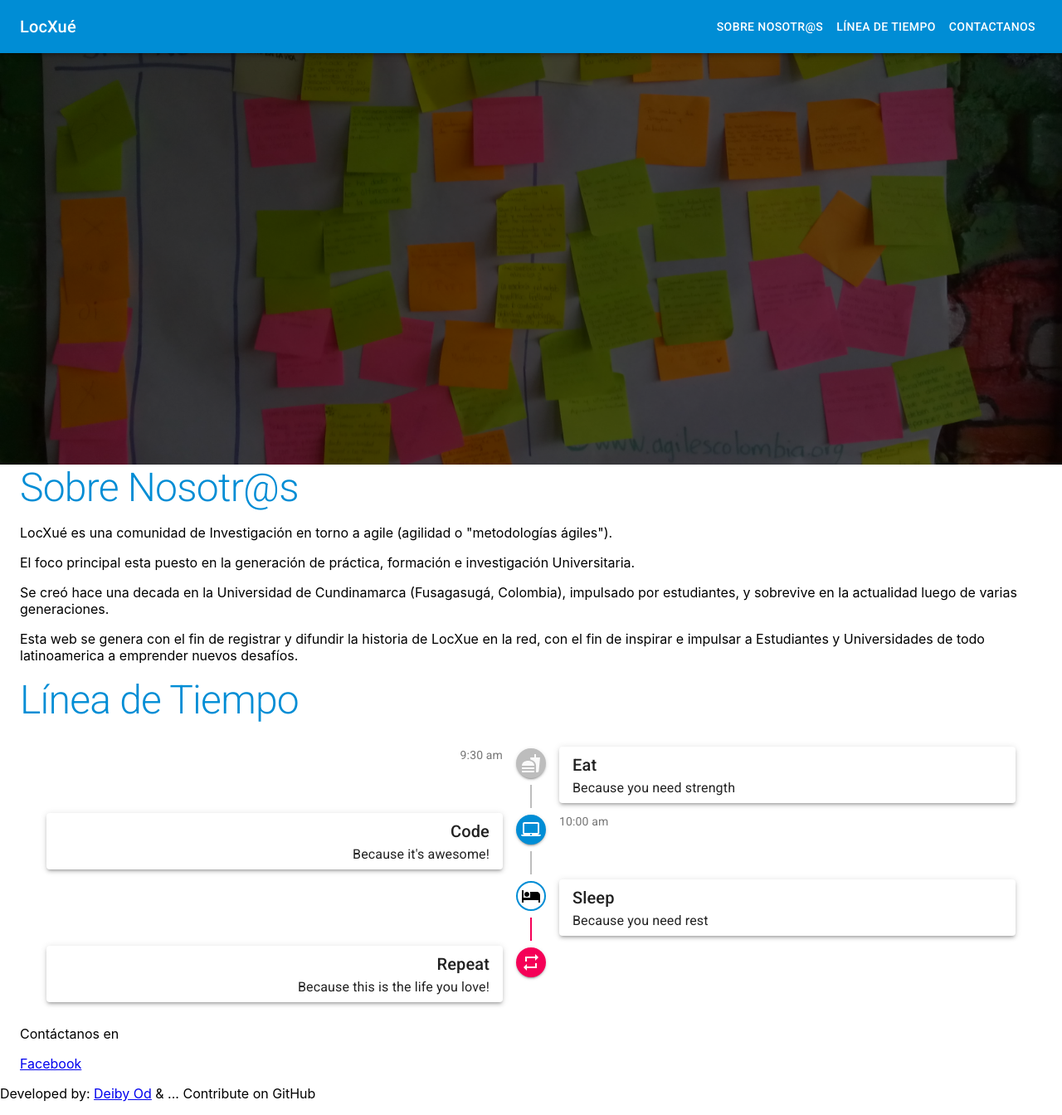
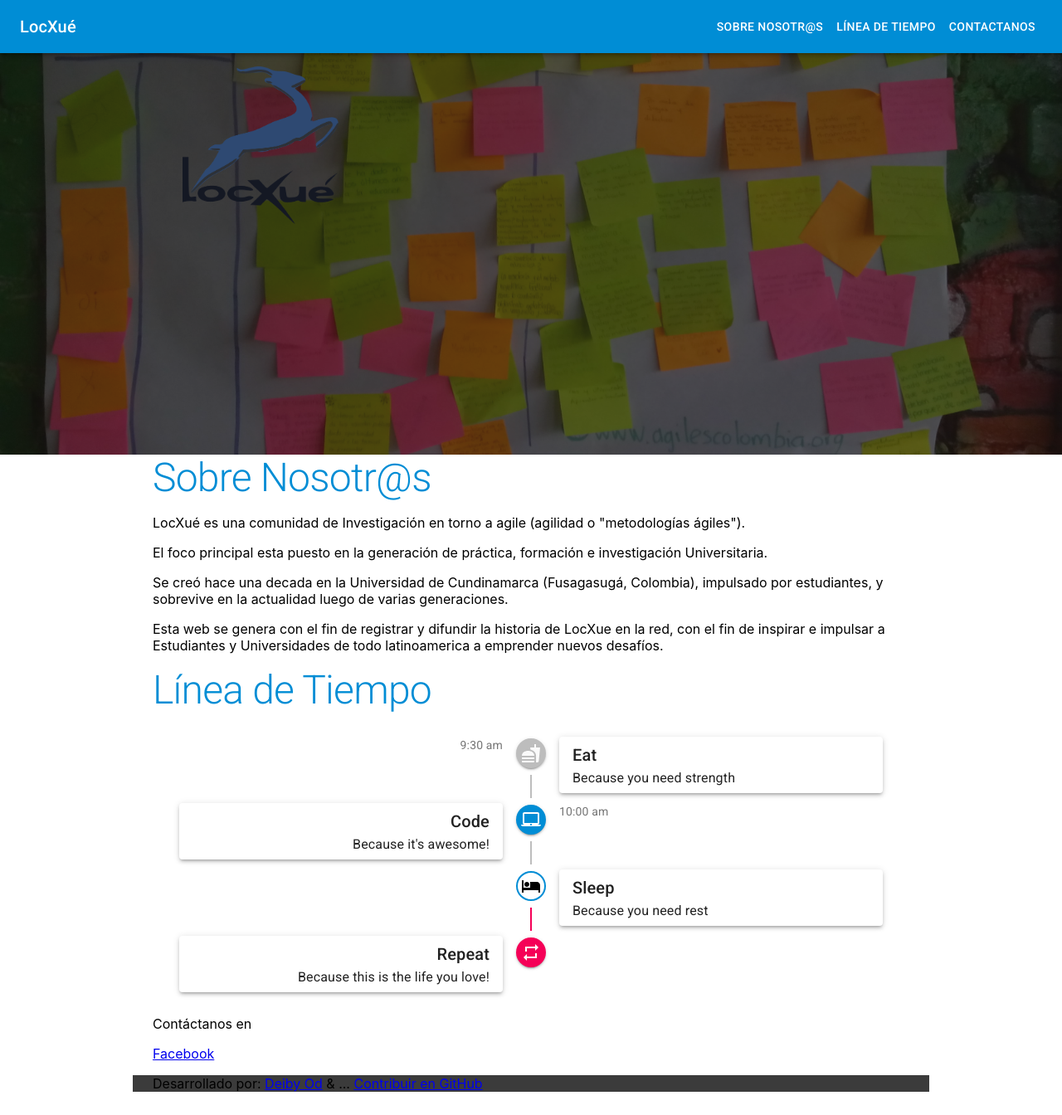
Before and after one commit to LocXue/locxue, a React (Create React App) app: page / in a window 1280 px wide. Shown: the whole page at 83% size. Built offline with nearby package versions, Linux system fonts and the light colour scheme.

Commit message:
Partial header and footer

```diff
--- a/src/App.js
+++ b/src/App.js
@@ -17,7 +17,7 @@
     <div className="App">
       <ThemeProvider theme={theme}>
         <Header />
-        <Container maxWidth="ld">
+        <Container maxWidth="md">
           <Typography variant="h1" color="primary">Sobre Nosotr@s</Typography>
           <AboutUs />
           <Typography variant="h1" color="primary">Línea de Tiempo</Typography>
--- a/src/components/Header/Header.js
+++ b/src/components/Header/Header.js
@@ -1,13 +1,22 @@
 import React from 'react';
 import ButtonAppBar from '../ButtonAppBar/ButtonAppBar';
+import Grid from '@material-ui/core/Grid';
 import './header.scss';
+import logo from '../../logo.png';
 
 export default function Header() {
   return (
     <React.Fragment>
         <ButtonAppBar />
         <div className="header-bg-image">
-
+            <Grid container spacing={3}>
+                <Grid item xs>
+                    <img className="logo-header" src={logo} />
+                </Grid>
+                <Grid item xs>
+                    Texto
+                </Grid>
+            </Grid>
         </div>
     </React.Fragment>
   );
--- a/src/components/Header/header.scss
+++ b/src/components/Header/header.scss
@@ -6,6 +6,8 @@
     min-height: 70vh;
     width: 100%;
     position: relative;
+    margin: 0 auto;
+    text-align: center;
 }
 .header-bg-image:before {
 	content:'';
@@ -14,5 +16,11 @@
 	bottom: 0;
 	left: 0;
 	right: 0;
-	background-color: rgba(0,0,0,0.6);
+	background-color: rgba(20, 20, 20, 0.6);
 }
+.logo-header {
+    margin: 0 auto;
+    padding-top: 10vh;
+    width: 30%;
+    max-width: 200px;
+}
--- a/src/components/LocXueFooter/LocXueFooter.js
+++ b/src/components/LocXueFooter/LocXueFooter.js
@@ -1,10 +1,13 @@
 import React from 'react';
-import ButtonAppBar from '../ButtonAppBar/ButtonAppBar';
+import Container from '@material-ui/core/Container';
+import './locxue-footer.scss';
 
 export default function Header() {
   return (
     <React.Fragment>
-        <p>Developed by: <a href="http://www.deibyod.co" target="_blank">Deiby Od</a> &#38; ... Contribute on GitHub</p>
+        <Container maxWidth="md" className="locxue-footer">
+            <p>Desarrollado por: <a href="http://www.deibyod.co" target="_blank">Deiby Od</a> &#38; ... <a href="https://github.com/LocXue/locxue" target="_blank">Contribuir en GitHub</a></p>
+        </Container>
     </React.Fragment>
   );
 }
--- /dev/null
+++ b/src/components/LocXueFooter/locxue-footer.scss
@@ -0,0 +1,3 @@
+.locxue-footer {
+    background-color: rgba($color: #3b3b3b, $alpha: 1.0);
+}
```
